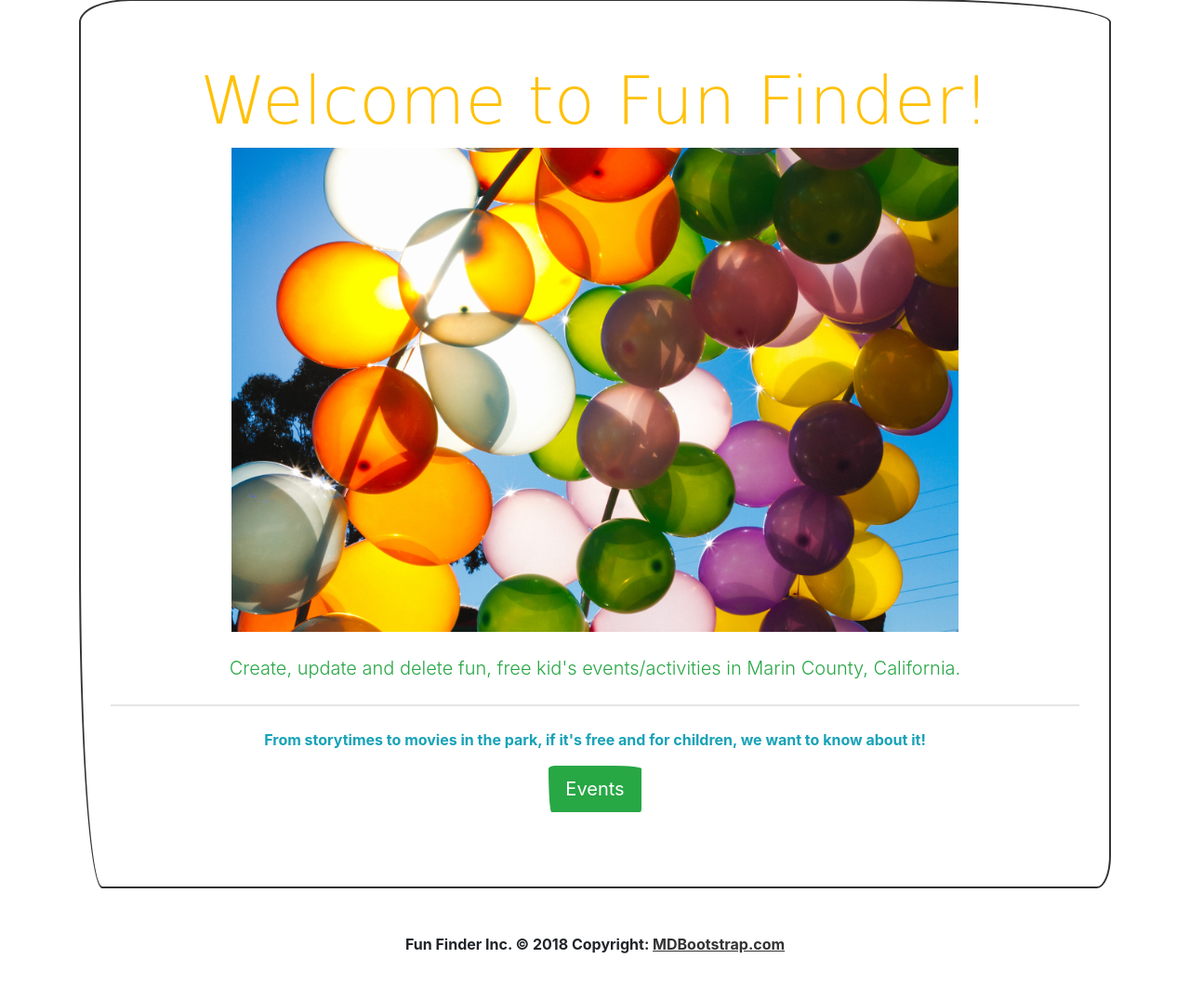
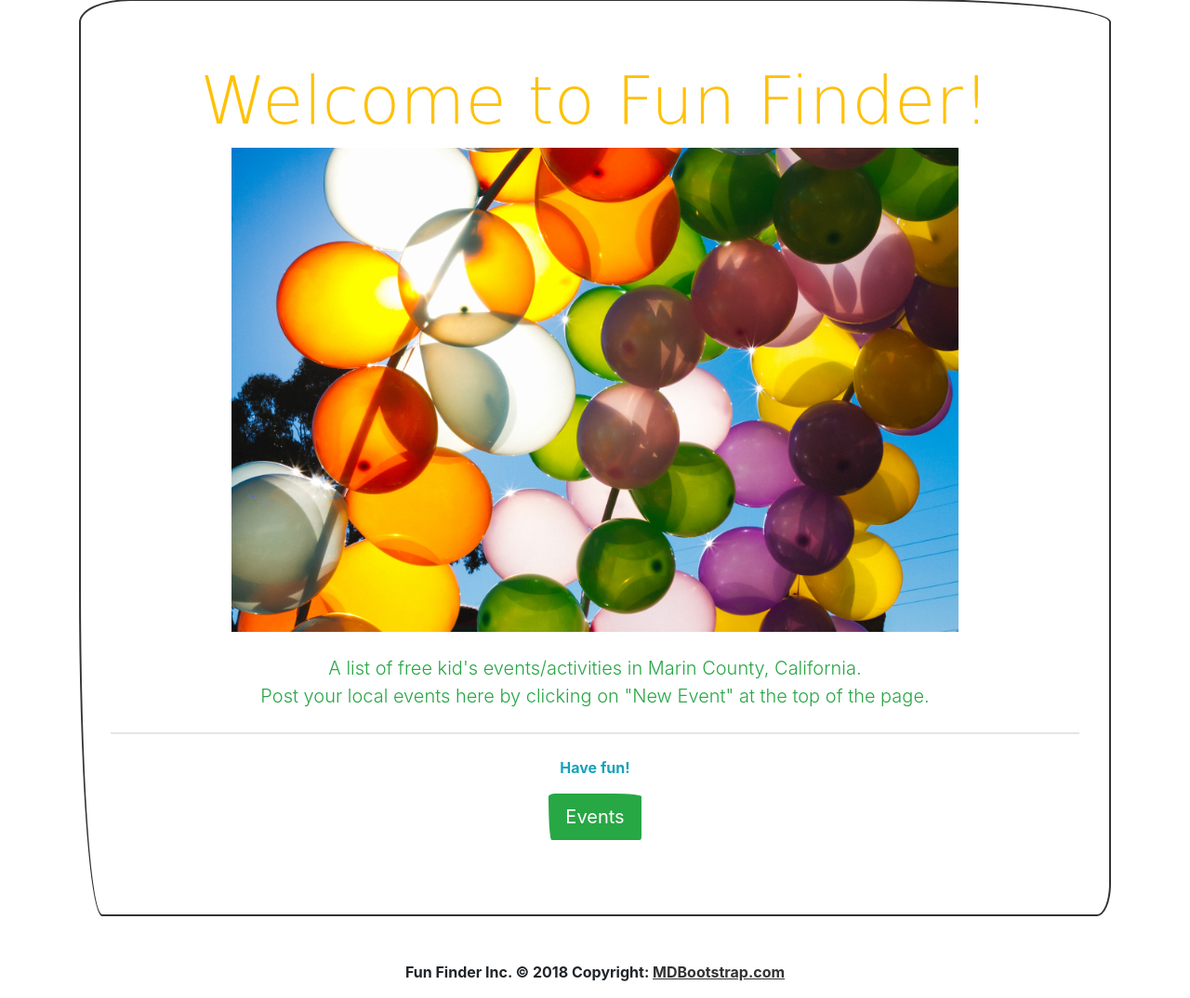
Before and after one commit to stasi815/Fun_Finder, a Flask app: page / in a window 1280 px wide. Shown: the part 61-1135 px from the top of the page at 93% size. Before the commit the page ends 1087 px from the top, so only its background shows below. Run offline with Flask 2, Linux system fonts and the light colour scheme; some libraries are stand-ins or nearby versions; some web fonts are replaced.

Commit message:
updated homepage

```diff
--- a/templates/home.html
+++ b/templates/home.html
@@ -6,9 +6,9 @@
         <div class='justify-content-center'>
             <center><img src="static/balloons.jpg" width="75%"></center>
         </div><br>
-        <p class="lead text-success">Create, update and delete fun, free kid's events/activities in Marin County, California.</p>
+        <p class="lead text-success">A list of free kid's events/activities in Marin County, California.<br>Post your local events here by clicking on "New Event" at the top of the page.</p>
         <hr class="my-4">
-        <p class="text-info">From storytimes to movies in the park, if it's free and for children, we want to know about it!</p>
+        <p class="text-info">Have fun!</p>
         <p class="lead">
             <a class="btn btn-success btn-lg" href='/events' role="button">Events</a>
         </p>
```
